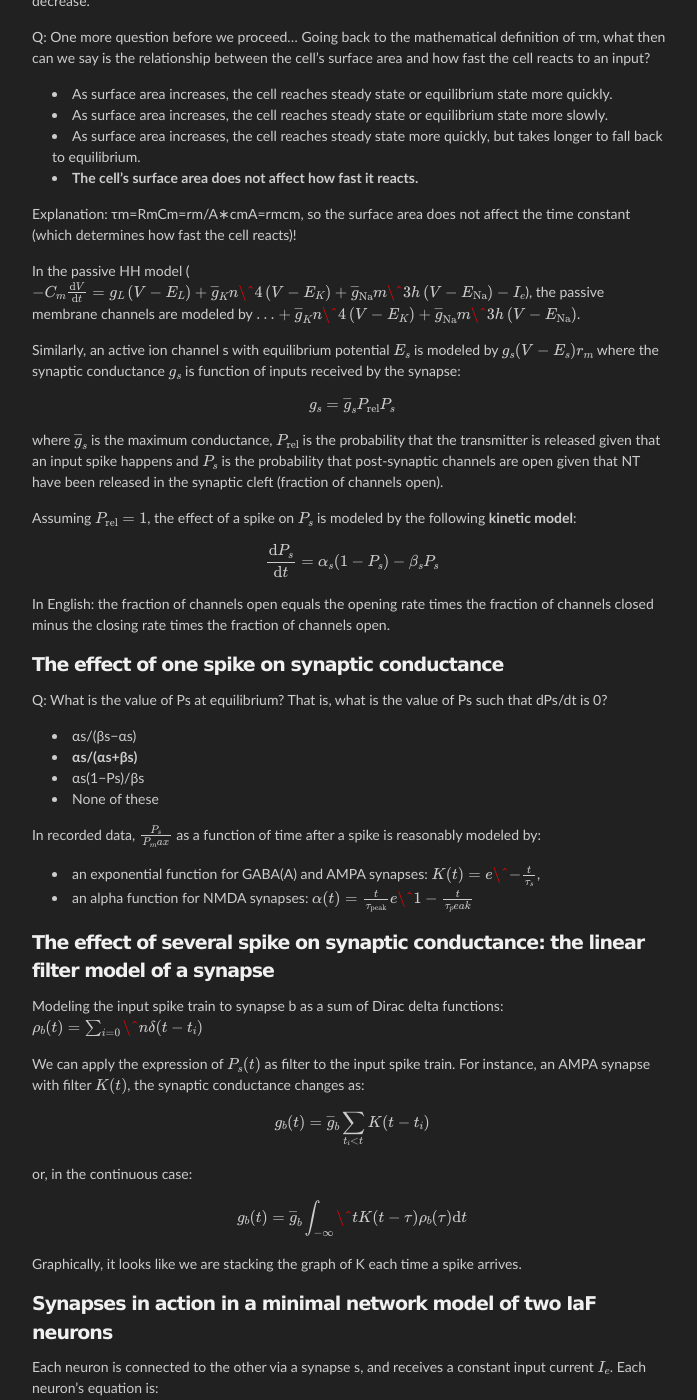
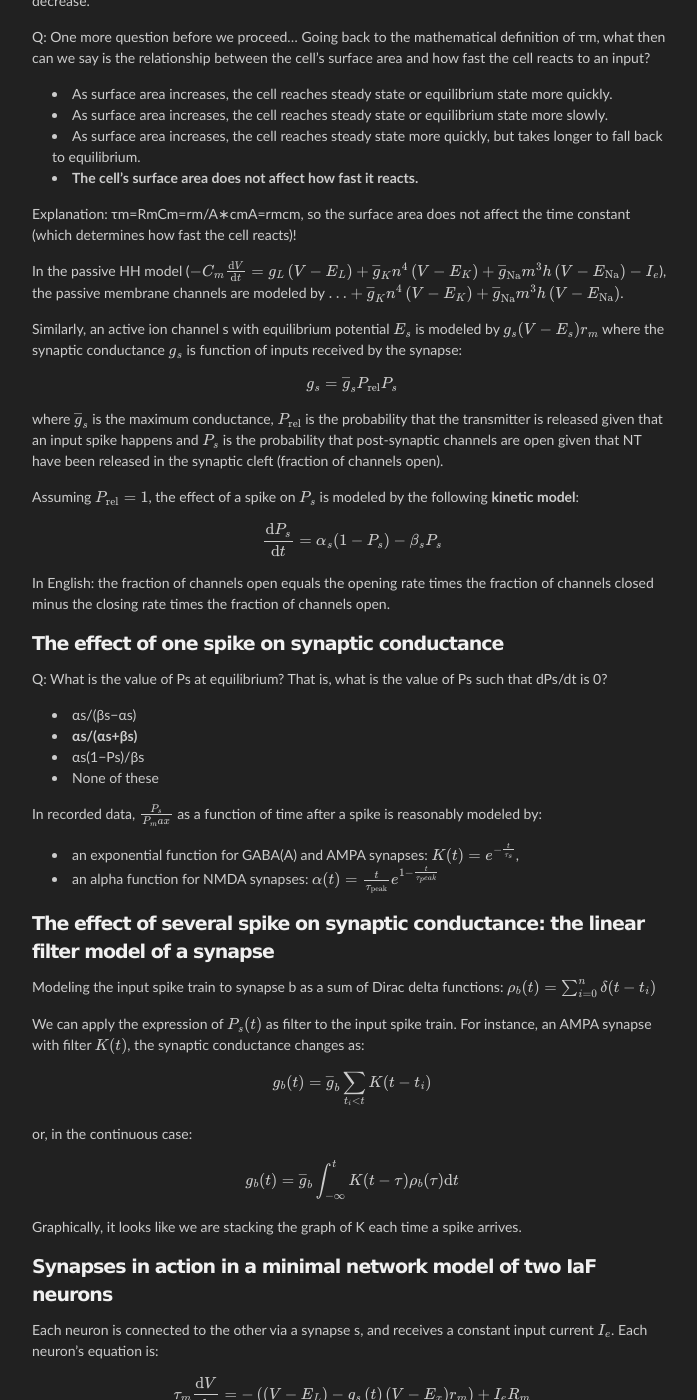
Before and after one commit to agravier/agravier.github.io, a Jekyll site: the page built from etc/notes/cn-coursera/notes06.md, in a window 1280 px wide and 1400 px high, scrolled down 847 px. Shown: the whole window, without its empty margins (288-985 px from the left). Built offline with Jekyll 4.4.1, drawn with Linux system fonts in a browser that asks for light colours; Markdown is read by kramdown in place of the engine named in the settings; formulas are drawn with MathJax 3; some of the changed text lies outside the part shown.

Commit message:
Fix of the \^ vs. ^  formatting bug for all CN lecture notes .

```diff
--- a/etc/notes/cn-coursera/notes06.md
+++ b/etc/notes/cn-coursera/notes06.md
@@ -43,7 +43,7 @@ Q: One more question before we proceed... Going back to the mathematical definit
 
 Explanation: τm=RmCm=rm/A∗cmA=rmcm, so the surface area does not affect the time constant (which determines how fast the cell reacts)!
 
-In the passive HH model (\\(-C\_m \frac{\textrm{d}V}{\textrm{d}t} = g\_L\left(V-E\_L\right) + \overline{g}\_Kn\^4\left(V-E\_K\right) + \overline{g}\_\textrm{Na}m\^3h\left(V-E\_\textrm{Na}\right) - I\_e\\)), the passive membrane channels are modeled by \\(\ldots + \overline{g}\_Kn\^4\left(V-E\_K\right) + \overline{g}\_\textrm{Na}m\^3h\left(V-E\_\textrm{Na}\right)\\).
+In the passive HH model (\\(-C\_m \frac{\textrm{d}V}{\textrm{d}t} = g\_L\left(V-E\_L\right) + \overline{g}\_Kn^ 4\left(V-E\_K\right) + \overline{g}\_\textrm{Na}m^ 3h\left(V-E\_\textrm{Na}\right) - I\_e\\)), the passive membrane channels are modeled by \\(\ldots + \overline{g}\_Kn^ 4\left(V-E\_K\right) + \overline{g}\_\textrm{Na}m^ 3h\left(V-E\_\textrm{Na}\right)\\).
 
 Similarly, an active ion channel s with equilibrium potential \\(E\_s\\) is modeled by \\(g\_s(V-E\_s)r\_m\\) where the synaptic conductance \\(g\_s\\) is function of inputs received by the synapse:
 
@@ -70,13 +70,13 @@ Q: What is the value of Ps at equilibrium? That is, what is the value of Ps such
 
 In recorded data, \\(\frac{P\_s}{P\_max}\\) as a function of time after a spike is reasonably modeled by:
 
-- an exponential function for GABA(A) and AMPA synapses: \\(K(t) = e\^{-\frac{t}{\tau\_s}}\\),
-- an alpha function for NMDA synapses: \\(\alpha(t) = \frac{t}{\tau\_\textrm{peak}}e\^{1-\frac{t}{\tau\_peak}}\\)
+- an exponential function for GABA(A) and AMPA synapses: \\(K(t) = e^ {-\frac{t}{\tau\_s}}\\),
+- an alpha function for NMDA synapses: \\(\alpha(t) = \frac{t}{\tau\_\textrm{peak}}e^ {1-\frac{t}{\tau\_peak}}\\)
 
 
 #### The effect of several spike on synaptic conductance: the linear filter model of a synapse
 
-Modeling the input spike train to synapse b as a sum of Dirac delta functions: \\( \rho\_b(t) = \sum\_{i=0}\^{n}\delta(t-t\_i) \\)
+Modeling the input spike train to synapse b as a sum of Dirac delta functions: \\( \rho\_b(t) = \sum\_{i=0}^ {n}\delta(t-t\_i) \\)
 
 We can apply the expression of \\(P\_s(t)\\) as filter to the input spike train. For instance, an AMPA synapse with filter \\(K(t)\\), the synaptic conductance changes as:
 
@@ -87,7 +87,7 @@ g\_b(t) = \overline{g}\_{b}\sum\_{t\_i\lt t}K(t-t\_i)
 or, in the continuous case:
 
 \\[
-g\_b(t) = \overline{g}\_b\int\_{-\infty}\^tK(t-\tau)\rho\_b(\tau)\textrm{d}t
+g\_b(t) = \overline{g}\_b\int\_{-\infty}^ tK(t-\tau)\rho\_b(\tau)\textrm{d}t
 \\]
 
 Graphically, it looks like we are stacking the graph of K each time a spike arrives.
@@ -103,7 +103,7 @@ Each neuron is connected to the other via a synapse s, and receives a constant i
 And synapses are modeled by alpha functions:
 
 \\[
-g\_s(t) = \overline{g}\_s\int\_{-\infty}\^t\frac{t}{\tau\_\textrm{peak}}e\^{1-\frac{t}{\tau\_peak}}\rho\_s(\tau)\textrm{d}t
+g\_s(t) = \overline{g}\_s\int\_{-\infty}^ t\frac{t}{\tau\_\textrm{peak}}e^ {1-\frac{t}{\tau\_peak}}\rho\_s(\tau)\textrm{d}t
 \\]
 
 with \\(E\_L=-70\textrm{ mV}\\), \\(V\_\textrm{threshold}=-54\textrm{ mV}\\),  \\(\tau\_m=20\textrm{ ms}\\), \\(\tau\_\textrm{peak}=10\textrm{ ms}\\), \\(I\_eR\_m=25\textrm{ mV}\\)
```
Also changed, not shown: etc/notes/cn-coursera/notes02.md (+6 -6 lines), etc/notes/cn-coursera/notes03.md (+5 -5 lines), etc/notes/cn-coursera/notes04.md (+2 -2 lines).
